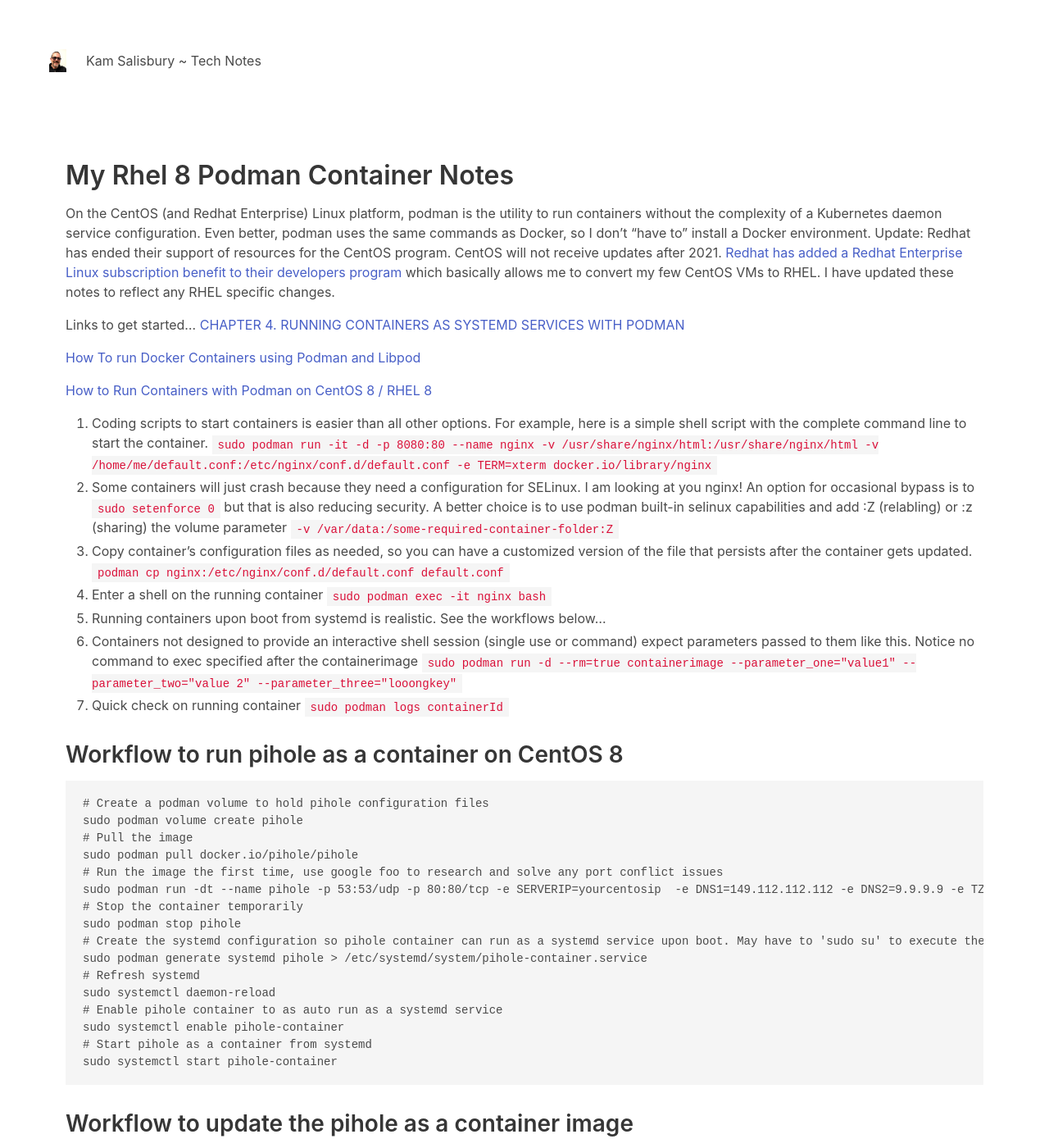
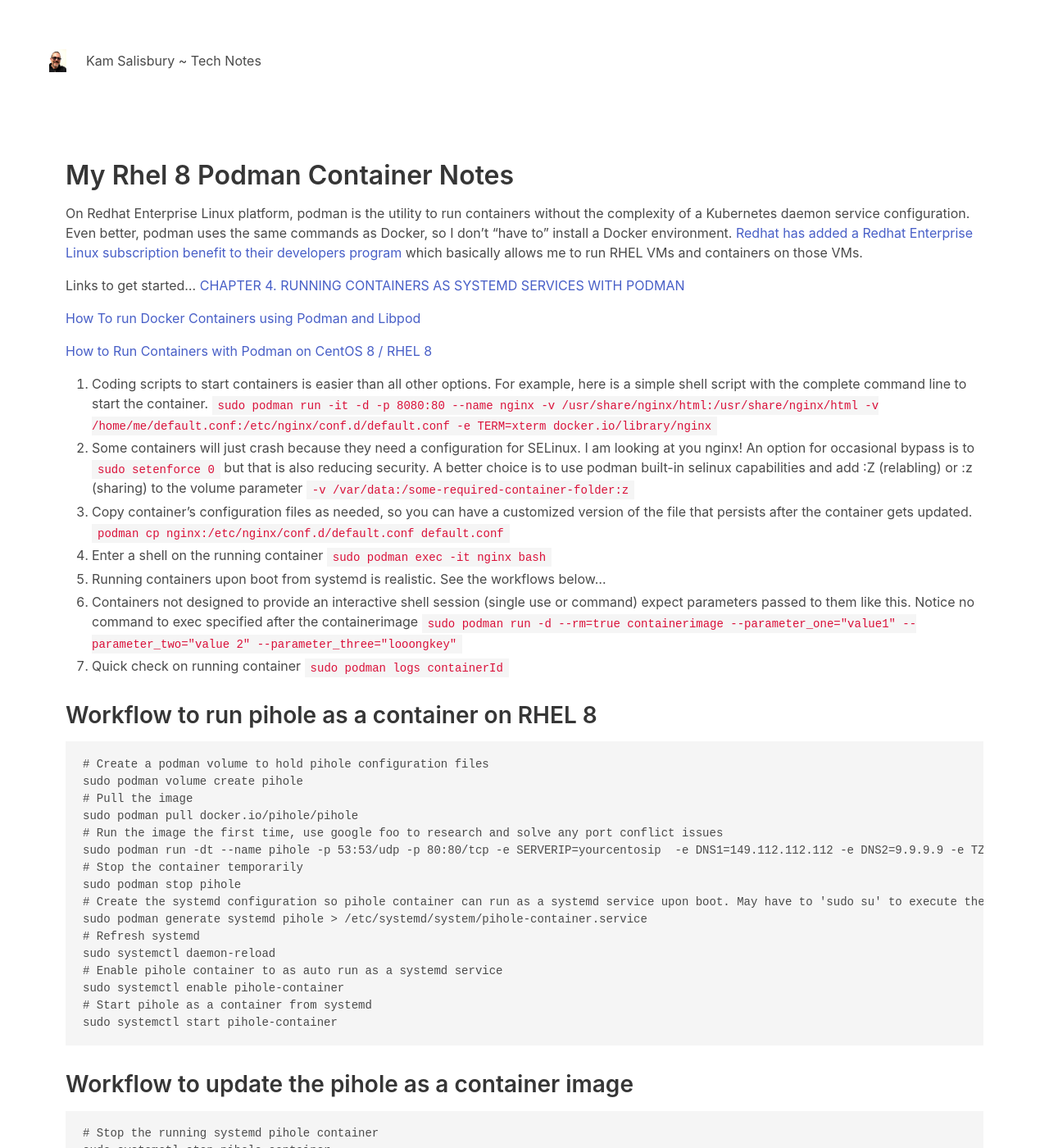
Before and after one commit to kamsalisbury/kamsalisbury.github.io, a Jekyll site: the page built from _posts/2020-10-07-My-RHEL-8-Podman-Container-Notes.md, in a window 1280 px wide and 1400 px high. Shown: the whole window at 82% size. Built offline with Jekyll 4.4.1, drawn with Linux system fonts in a browser that asks for light colours; nearby versions of some CDN libraries; our own code applies the rules of GitHub Pages for plain Markdown files.

Commit message:
Update content

````diff
--- a/_posts/2020-10-07-My-RHEL-8-Podman-Container-Notes.md
+++ b/_posts/2020-10-07-My-RHEL-8-Podman-Container-Notes.md
@@ -1,5 +1,5 @@
-On the CentOS (and Redhat Enterprise) Linux platform, podman is the utility to run containers without the complexity of a Kubernetes daemon service configuration. Even better, podman uses the same commands as Docker, so I don't "have to" install a Docker environment.
-Update: Redhat has ended their support of resources for the CentOS program. CentOS will not receive updates after 2021. [Redhat has added a Redhat Enterprise Linux subscription benefit to their developers program](https://developers.redhat.com/articles/getting-red-hat-developer-subscription-what-rhel-users-need-know) which basically allows me to convert my few CentOS VMs to RHEL. I have updated these notes to reflect any RHEL specific changes.
+On Redhat Enterprise Linux platform, podman is the utility to run containers without the complexity of a Kubernetes daemon service configuration. Even better, podman uses the same commands as Docker, so I don't "have to" install a Docker environment.
+[Redhat has added a Redhat Enterprise Linux subscription benefit to their developers program](https://developers.redhat.com/articles/getting-red-hat-developer-subscription-what-rhel-users-need-know) which basically allows me to run RHEL VMs and containers on those VMs.
 
 Links to get started...
 [CHAPTER 4. RUNNING CONTAINERS AS SYSTEMD SERVICES WITH PODMAN](https://access.redhat.com/documentation/en-us/red_hat_enterprise_linux_atomic_host/7/html/managing_containers/running_containers_as_systemd_services_with_podman)
@@ -9,14 +9,14 @@
 [How to Run Containers with Podman on CentOS 8 / RHEL 8](https://www.linuxtechi.com/run-containers-podman-centos-8-rhel-8/)
 
 1. Coding scripts to start containers is easier than all other options. For example, here is a simple shell script with the complete command line to start the container. `sudo podman run -it -d -p 8080:80 --name nginx -v /usr/share/nginx/html:/usr/share/nginx/html -v /home/me/default.conf:/etc/nginx/conf.d/default.conf -e TERM=xterm docker.io/library/nginx`
-2. Some containers will just crash because they need a configuration for SELinux. I am looking at you nginx! An option for occasional bypass is to `sudo setenforce 0` but that is also reducing security. A better choice is to use podman built-in selinux capabilities and add :Z (relabling) or :z (sharing) the volume parameter `-v /var/data:/some-required-container-folder:Z`
+2. Some containers will just crash because they need a configuration for SELinux. I am looking at you nginx! An option for occasional bypass is to `sudo setenforce 0` but that is also reducing security. A better choice is to use podman built-in selinux capabilities and add :Z (relabling) or :z (sharing) to the volume parameter `-v /var/data:/some-required-container-folder:z`
 3. Copy container's configuration files as needed, so you can have a customized version of the file that persists after the container gets updated. `podman cp nginx:/etc/nginx/conf.d/default.conf default.conf`
 4. Enter a shell on the running container `sudo podman exec -it nginx bash`
 5. Running containers upon boot from systemd is realistic. See the workflows below...
 6. Containers not designed to provide an interactive shell session (single use or command) expect parameters passed to them like this. Notice no command to exec specified after the containerimage `sudo podman run -d --rm=true containerimage --parameter_one="value1" --parameter_two="value 2" --parameter_three="looongkey"`
 7. Quick check on running container `sudo podman logs containerId`
 
-## Workflow to run pihole as a container on CentOS 8
+## Workflow to run pihole as a container on RHEL 8
 ```
 # Create a podman volume to hold pihole configuration files
 sudo podman volume create pihole
````
